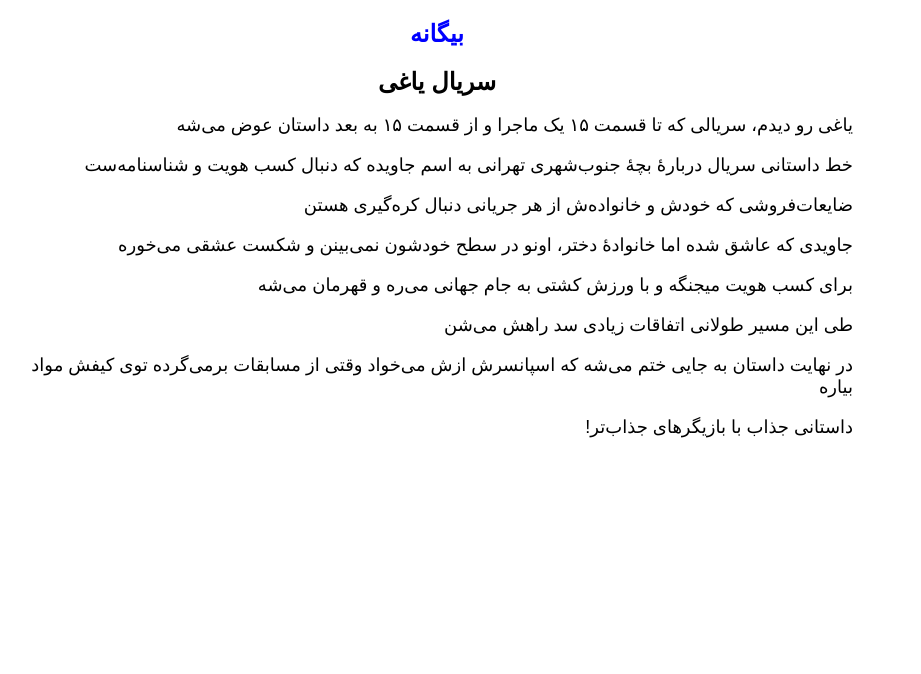
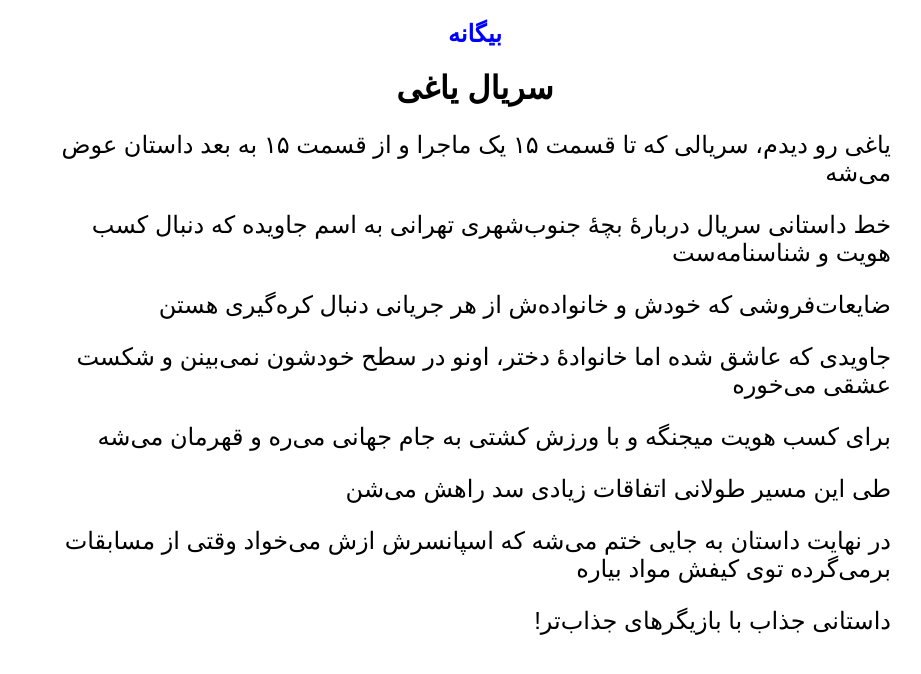
Before and after one commit to darkblog/darkblog.github.io, a Jekyll site: the page built from _posts/2023-8-19-4.md, in a window 1280 px wide. Shown: the top 674 px of the page, without its empty margins (316-1237 px from the left). Built offline with Jekyll 4.4.1, drawn with Linux system fonts in a browser that asks for light colours.

Commit message:
Update default.html

```diff
--- a/_layouts/default.html
+++ b/_layouts/default.html
@@ -10,7 +10,7 @@
 <title>{{ page.title }}</title>
 <meta name="description" content="{{ page.title }}">
 <link rel="canonical" href="{{ page.url | replace:'index.html','' | prepend: site.baseurl | prepend: site.url }}">
-<style amp-custom>body{font-family:sans-serif;margin:auto;max-width:65%;text-align:center}h1{font-size:x-large}a{color:blue;text-decoration:none;padding:10px}p{text-align:right;font-size:large}</style>
+<style amp-custom>body{font-family:sans-serif;margin:auto;max-width:65%;text-align:center}a{color:blue;text-decoration:none;padding:10px}p{text-align:right;font-size:x-large}</style>
 </head>
 <body>
 <nav>
```
